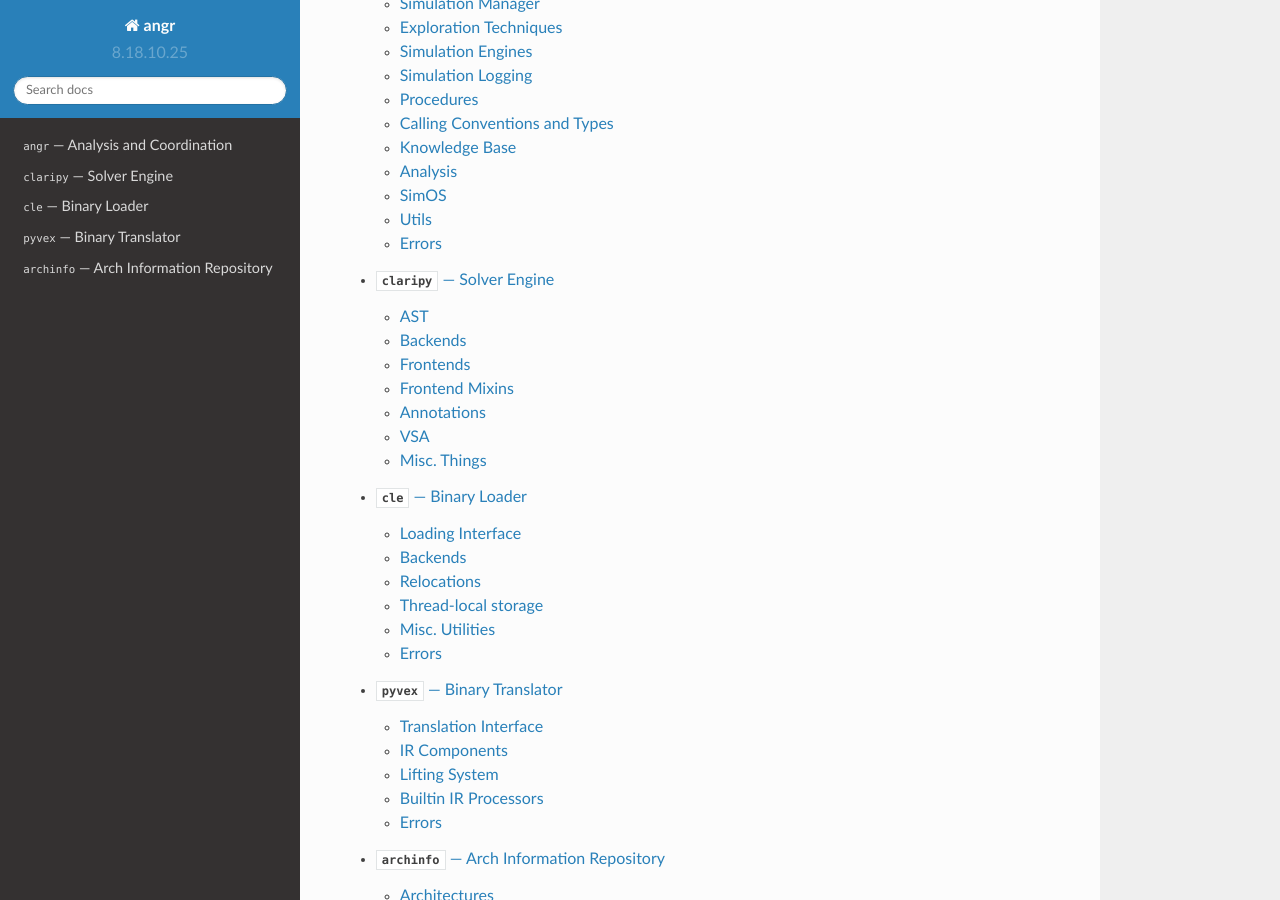
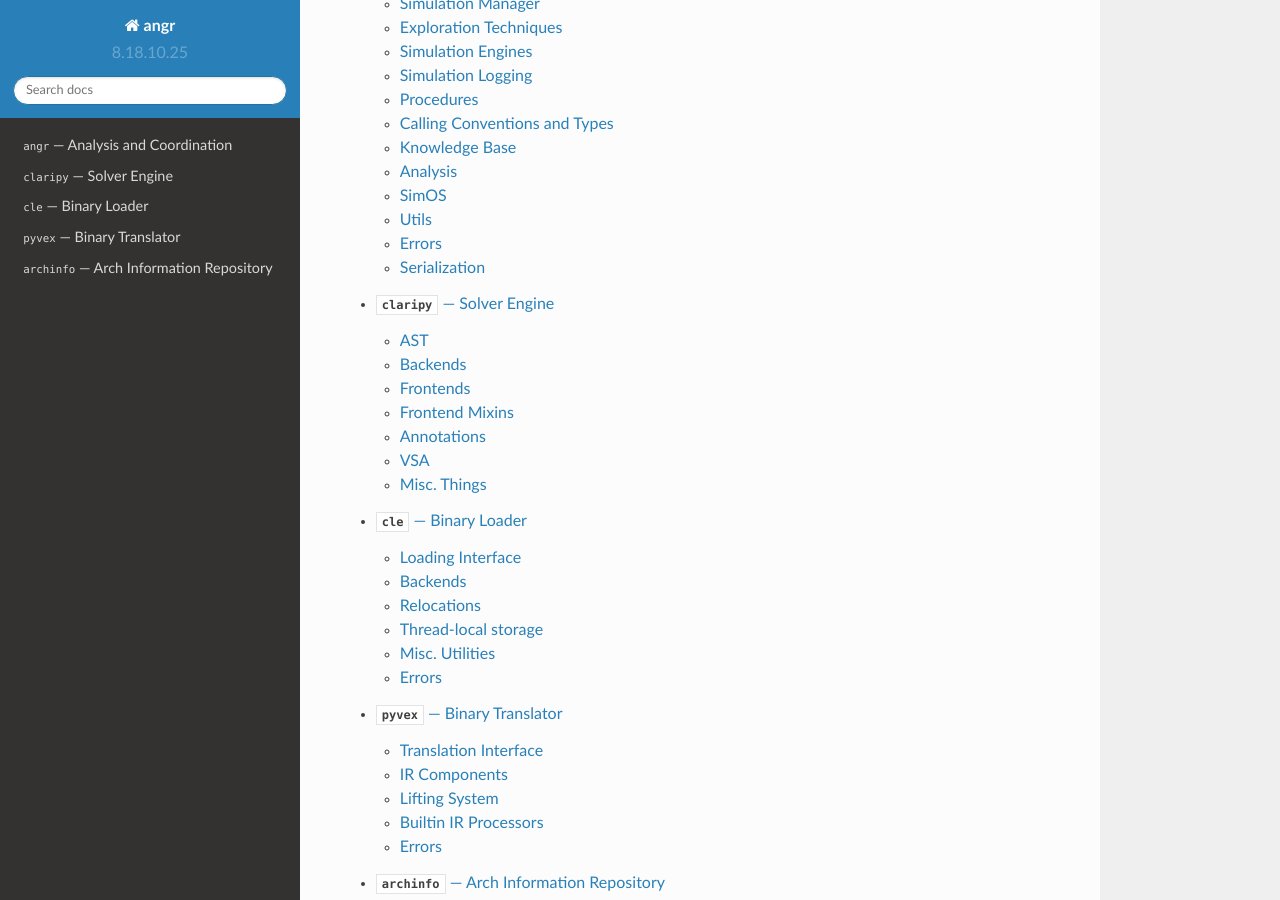
Before and after one commit to angr/angr-doc, a Sphinx documentation site: the page built from api-doc/source/index.rst, in a window 1280 px wide and 900 px high, scrolled down 397 px. Built offline with Sphinx 7.4.7 and the Read the Docs theme 2.0.0, drawn with Linux system fonts in a browser that asks for light colours.

Commit message:
add angr vaults to docs

```diff
--- a/api-doc/source/angr.rst
+++ b/api-doc/source/angr.rst
@@ -258,3 +258,7 @@
 Errors
 ------
 .. automodule:: angr.errors
+
+Serialization
+-------------
+.. automodule:: angr.vaults
```
